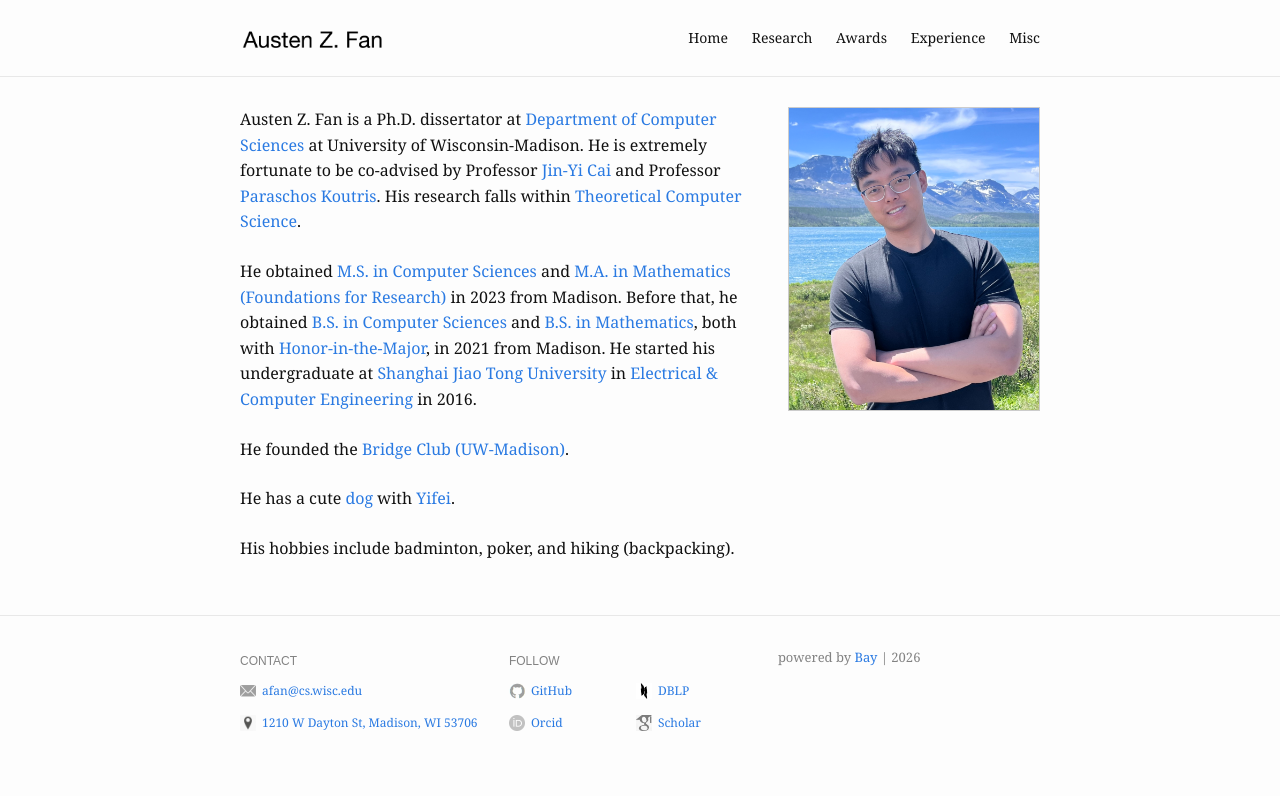
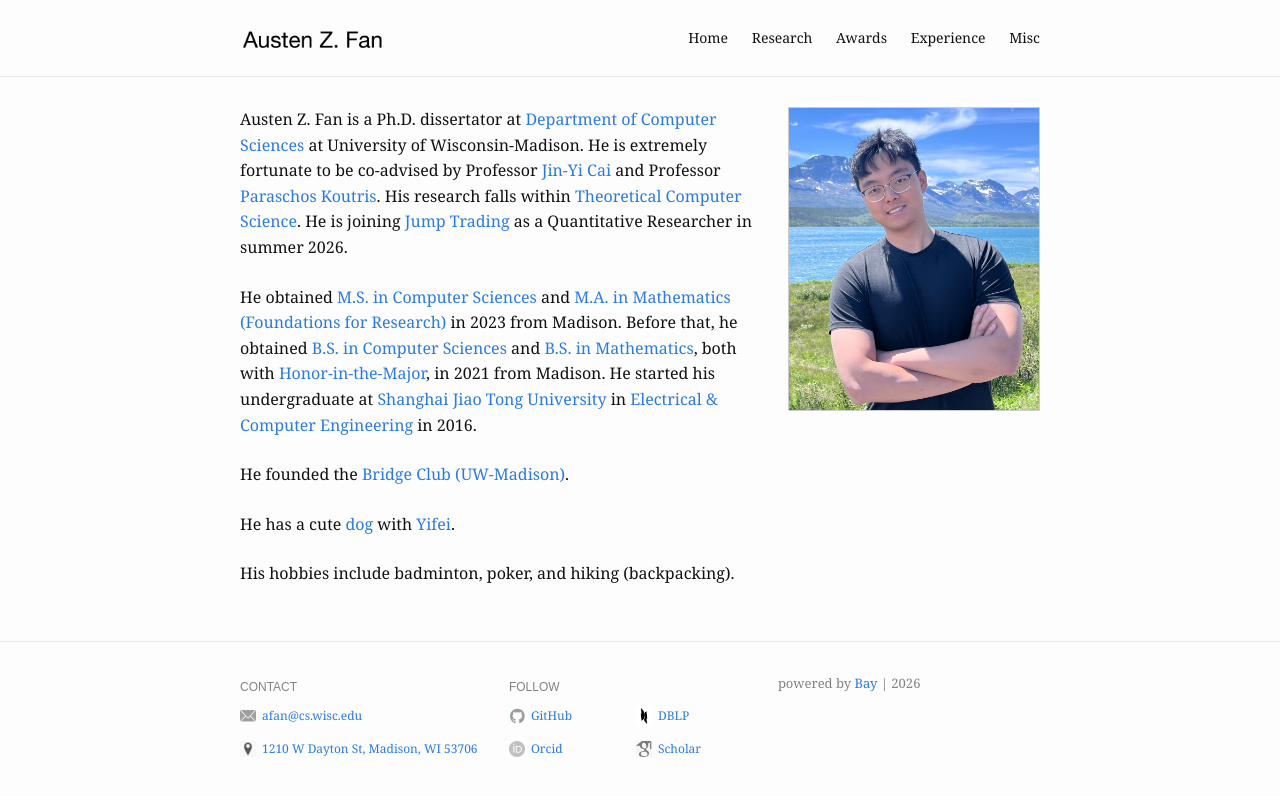
Before and after one commit to Austen-Z-Fan/Austen-Z-Fan.github.io, a Jekyll site: the page built from index.md, in a window 1280 px wide. Shown: the top 796 px of the page. Built offline with Jekyll 4.4.1, drawn with Linux system fonts in a browser that asks for light colours.

Commit message:
Update index.md

```diff
--- a/index.md
+++ b/index.md
@@ -6,7 +6,7 @@ profile_picture:
 ---
 
 <p>
-  Austen Z. Fan is a Ph.D. dissertator at <a href="https://www.cs.wisc.edu/">Department of Computer Sciences</a> at University of Wisconsin-Madison. He is extremely fortunate to be co-advised by Professor <a href="https://pages.cs.wisc.edu/~jyc/">Jin-Yi Cai</a> and Professor <a href="https://pages.cs.wisc.edu/~paris/">Paraschos Koutris</a>. His research falls within <a href="https://en.wikipedia.org/wiki/Theoretical_computer_science">Theoretical Computer Science</a>.
+  Austen Z. Fan is a Ph.D. dissertator at <a href="https://www.cs.wisc.edu/">Department of Computer Sciences</a> at University of Wisconsin-Madison. He is extremely fortunate to be co-advised by Professor <a href="https://pages.cs.wisc.edu/~jyc/">Jin-Yi Cai</a> and Professor <a href="https://pages.cs.wisc.edu/~paris/">Paraschos Koutris</a>. His research falls within <a href="https://en.wikipedia.org/wiki/Theoretical_computer_science">Theoretical Computer Science</a>. He is joining <a href="https://www.jumptrading.com">Jump Trading</a> as a Quantitative Researcher in summer 2026.
 </p>
 <p>
 He obtained <a href="https://guide.wisc.edu/graduate/computer-sciences/computer-sciences-ms/">M.S. in Computer Sciences</a> and <a href="https://guide.wisc.edu/graduate/mathematics/mathematics-ma/mathematics-foundations-research-ma/">M.A. in Mathematics (Foundations for Research)</a> in 2023 from Madison. Before that, he obtained <a href="https://guide.wisc.edu/undergraduate/letters-science/computer-sciences/computer-sciences-bs/index.html">B.S. in Computer Sciences</a> and <a href="https://guide.wisc.edu/undergraduate/letters-science/mathematics/mathematics-bs/index.html">B.S. in Mathematics</a>, both with <a hred="https://guide.wisc.edu/undergraduate/letters-science/#honorstext">Honor-in-the-Major</a>, in 2021 from Madison. He started his undergraduate at <a href="https://www.ji.sjtu.edu.cn/">Shanghai Jiao Tong University</a> in <a href="https://www.ji.sjtu.edu.cn/academics/undergraduate-program/degrees-programs/electrical-and-computer-engineering/">Electrical & Computer Engineering</a> in 2016.</p>
@@ -14,6 +14,7 @@ He obtained <a href="https://guide.wisc.edu/graduate/computer-sciences/computer-
 He founded the <a href="https://win.wisc.edu/organization/bridge-club">Bridge Club (UW-Madison)</a>.
 </p>
 
+
 <p>
 He has a cute <a href="https://gallon-liu.github.io/">dog</a> with <a href="https://yifei-liu-yl.github.io/">Yifei</a>.
 </p>
```
